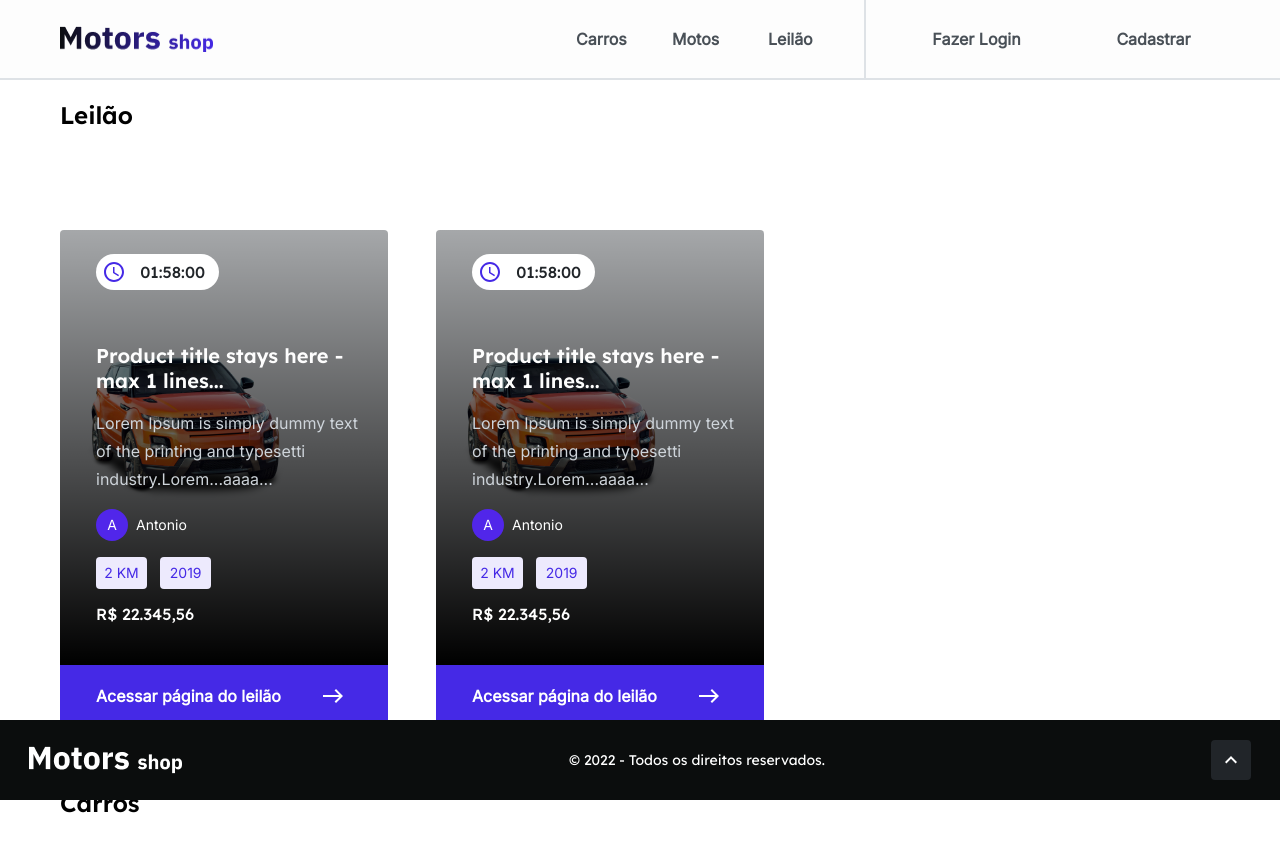
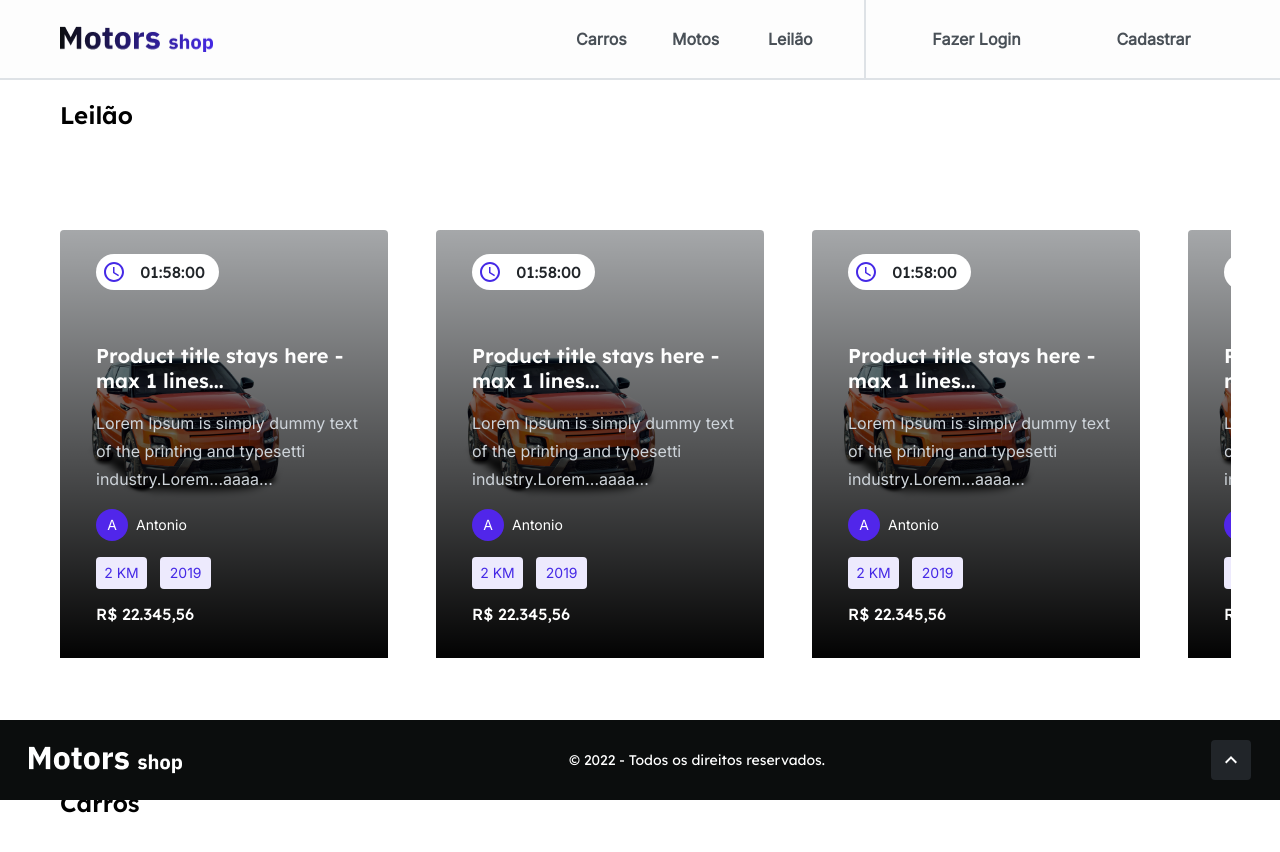
Before and after one commit to E-ecommerce-Motors/ecommerce-motors-front-end, a React (Vite) app: page / in a window 1280 px wide. Shown: the top 852 px of the page. Built offline with nearby package versions, Linux system fonts and the light colour scheme; no server answers.

Commit message:
fix: make some adjustment for carousel scroll

```diff
--- a/src/shared/components/carouselAuction/index.tsx
+++ b/src/shared/components/carouselAuction/index.tsx
@@ -54,6 +54,33 @@ export const CarouselAuction = () => {
             text={text}
             saler={saler}
           />
+          <ProductCardAuction
+            heading={heading}
+            km={km}
+            year={year}
+            price={price}
+            name={name}
+            text={text}
+            saler={saler}
+          />
+          <ProductCardAuction
+            heading={heading}
+            km={km}
+            year={year}
+            price={price}
+            name={name}
+            text={text}
+            saler={saler}
+          />
+          <ProductCardAuction
+            heading={heading}
+            km={km}
+            year={year}
+            price={price}
+            name={name}
+            text={text}
+            saler={saler}
+          />
         </Frame>
       </Auction>
     </Container>
--- a/src/shared/components/carouselAuction/style.tsx
+++ b/src/shared/components/carouselAuction/style.tsx
@@ -25,6 +25,7 @@ export const Container = styled.section`
   justify-content: center;
   align-items: flex-start;
   padding: 100px 0px;
+  overflow: hidden;
   gap: 10px;
   @media (max-width: 1650px) {
     margin-bottom: 30px;
@@ -32,7 +33,7 @@ export const Container = styled.section`
 `;
 export const Frame = styled.div`
   position: relative;
-  width: max-content;
+  width: 96vw;
   height: 388px;
   left: 0px;
   top: 100px;
--- a/src/shared/components/productCard/index.tsx
+++ b/src/shared/components/productCard/index.tsx
@@ -54,7 +54,7 @@ export const ProductCard = ({
         {heading.length > 41 ? `${heading.slice(0, 38)}...` : heading}
       </Heading7>
       <Paragraph>
-        {text.length > 87 ? `${text.slice(0, 84)}...` : text}
+        {text.length > 74 ? `${text.slice(0, 71)}...` : text}
       </Paragraph>
       <Saler>
         <Icon>{name.slice(0, 1)}</Icon>
```
